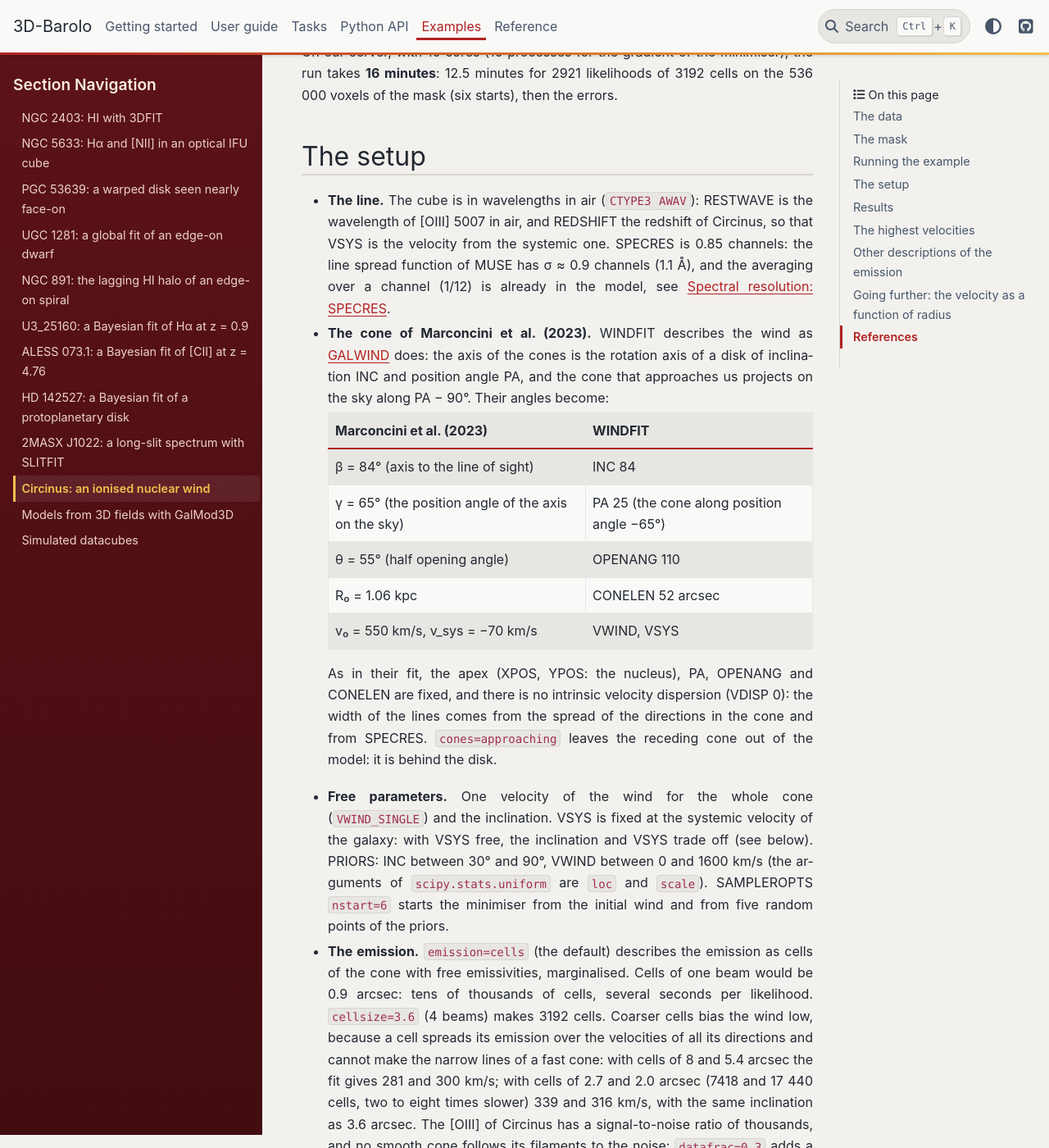
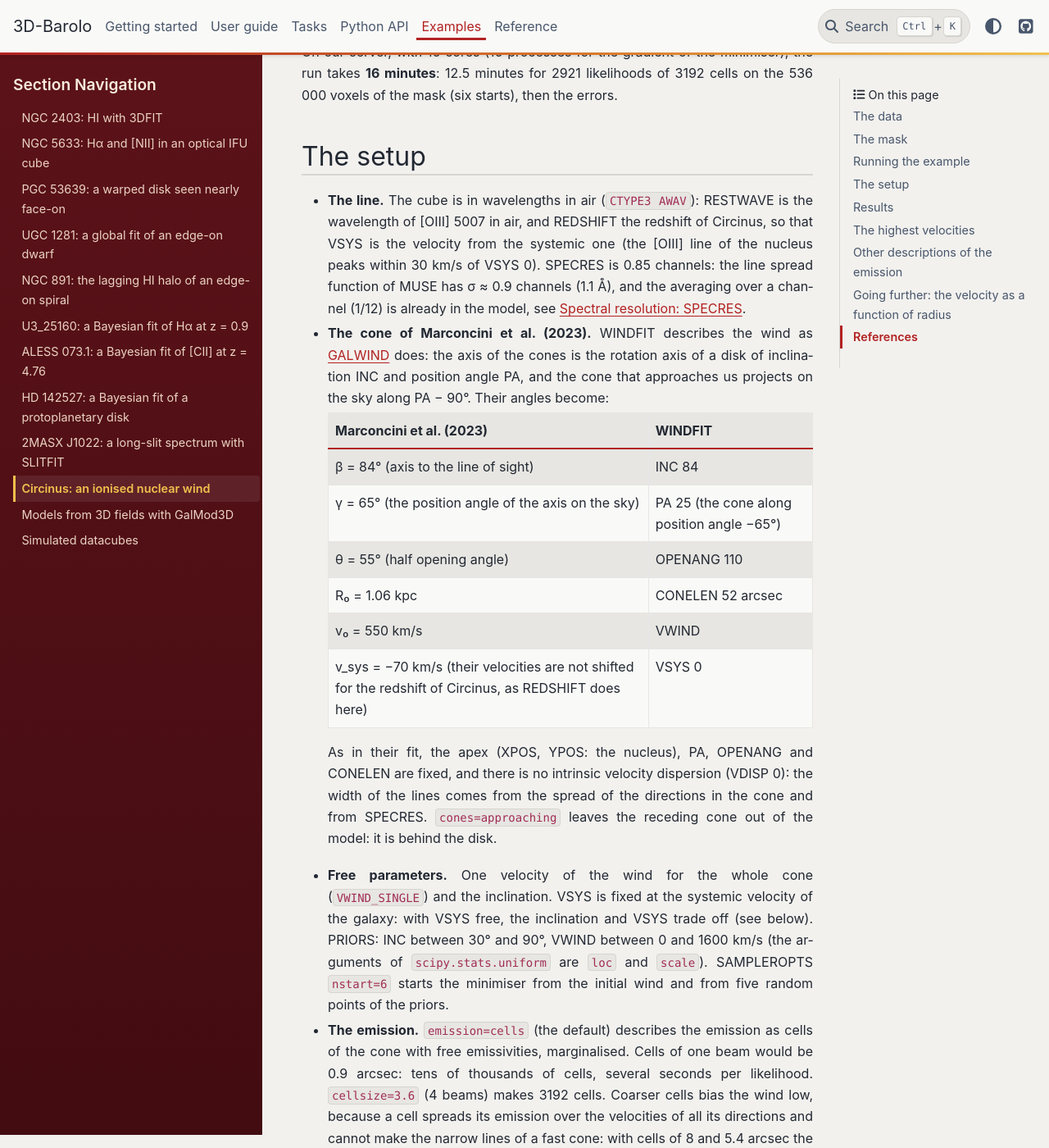
Before and after one commit to editeodoro/bbarolo2, a Sphinx documentation site: the page built from docs/examples/circinus.md, in a window 1280 px wide and 1400 px high, scrolled down 2596 px. Shown: the whole window at 82% size. Built offline with Sphinx 7.4.7 and the PyData theme 0.15.4, drawn with Linux system fonts in a browser that asks for light colours; some of the changed text lies outside the part shown.

Commit message:
Circinus example: M+23's v_sys = -70 km/s is VSYS 0 here
Marconcini et al. (2023) do not shift the line for the redshift of Circinus, as REDSHIFT does here, so their
v_sys = -70 km/s is not a VSYS: the setup and the comparison tables say so, and the page notes that the [OIII] line
of the nucleus peaks within 30 km/s of VSYS 0 in this frame.

Co-Authored-By: Claude Opus 5.5 <noreply@anthropic.com>

```diff
--- a/docs/examples/circinus.md
+++ b/docs/examples/circinus.md
@@ -100,8 +100,9 @@ minutes for 2921 likelihoods of 3192 cells on the 536 000 voxels of the mask (si
 
 - **The line.** The cube is in wavelengths in air (`CTYPE3 AWAV`): {ref}`RESTWAVE <par-windfit-restwave>` is
   the wavelength of [OIII] 5007 in air, and {ref}`REDSHIFT <par-windfit-redshift>` the redshift of Circinus, so that
-  VSYS is the velocity from the systemic one. {ref}`SPECRES <par-windfit-specres>` is 0.85 channels: the line spread
-  function of MUSE has σ ≈ 0.9 channels (1.1 Å), and the averaging over a channel (1/12) is already in the model, see
+  VSYS is the velocity from the systemic one (the [OIII] line of the nucleus peaks within 30 km/s of VSYS 0).
+  {ref}`SPECRES <par-windfit-specres>` is 0.85 channels: the line spread function of MUSE has σ ≈ 0.9 channels
+  (1.1 Å), and the averaging over a channel (1/12) is already in the model, see
   {doc}`../user-guide/spectral-resolution`.
 - **The cone of Marconcini et al. (2023).** WINDFIT describes the wind as {doc}`GALWIND <../tasks/galwind/index>`
   does: the axis of the cones is the rotation axis of a disk of inclination INC and position angle PA, and the cone
@@ -113,7 +114,8 @@ minutes for 2921 likelihoods of 3192 cells on the 536 000 voxels of the mask (si
   | γ = 65° (the position angle of the axis on the sky) | PA 25 (the cone along position angle −65°) |
   | θ = 55° (half opening angle) | OPENANG 110 |
   | R₀ = 1.06 kpc | CONELEN 52 arcsec |
-  | v₀ = 550 km/s, v_sys = −70 km/s | VWIND, VSYS |
+  | v₀ = 550 km/s | VWIND |
+  | v_sys = −70 km/s (their velocities are not shifted for the redshift of Circinus, as REDSHIFT does here) | VSYS 0 |
 
   As in their fit, the apex (XPOS, YPOS: the nucleus), PA, OPENANG and CONELEN are fixed, and there is no
   intrinsic velocity dispersion (VDISP 0): the width of the lines comes from the spread of the directions in the
@@ -254,7 +256,7 @@ BBarolo -p circinus_WINDFIT_GLOBAL.par FLAGERRORS=false OUTFOLDER=output/circinu
 | `voxel` | 210 | 66.3° | the detections (S/N > 3) and the voxels without; EMCLUMP at the edge of its prior |
 | `shells` | 233 | 84.6° | one emissivity per shell; three of the six starts end at worse minima |
 | `moka` | 384 | 71.4° | κ of MoKA-3D (no likelihood: no errors); two starts end among rejected models |
-| MoKA-3D, Marconcini et al. (2023) | 550 | 84° | their data (see above), v_sys = −70 km/s |
+| MoKA-3D, Marconcini et al. (2023) | 550 | 84° | their data (see above); their v_sys = −70 km/s is VSYS 0 here |
 
 They took 4 to 8.5 minutes each. The four agree on a cone inclined by 66° to 85°, with a wind of 200 to 400 km/s:
 
```
